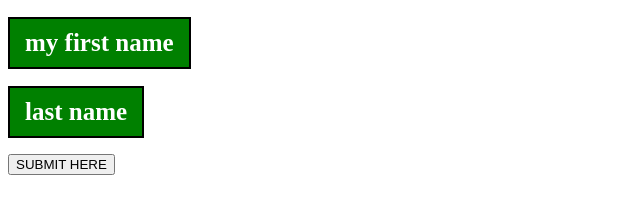
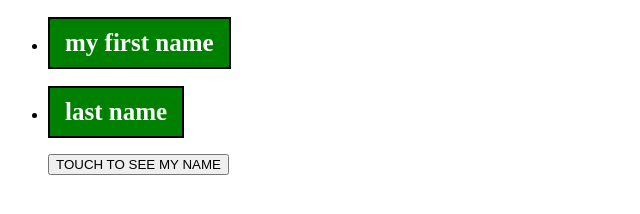
Before and after one commit to Kennethcpp/DOM-API, a plain HTML site: page html_manip/index.html in a window 1280 px wide. Shown: the whole page, without its empty margins (0-640 px from the left). Drawn offline with Linux system fonts and the light colour scheme.

Commit message:
Update index.html

```diff
--- a/html_manip/index.html
+++ b/html_manip/index.html
@@ -3,19 +3,20 @@
 <head>
     <meta charset="UTF-8">
     <meta name="viewport" content="width=device-width, initial-scale=1.0">
-    <title>javaScript DOM</title>
+    <title>HTML DOM MANIP</title>
     <link rel="stylesheet" href="index.css">
 </head>
 
 <body>
-   <h1 id="name1">my first name</h1>
-   <h1 id="name2"> last name</h2>
-
-   <button id="btn">SUBMIT HERE</button>
-
-   <div id="container">
-
-   </div>
+   <ul>
+        <li>
+            <h1 id="name1"> my first name</h1>
+        </li>
+        <li>
+            <h1 id="name2"> last name</h2>
+             <button id="btn">TOUCH TO SEE MY NAME</button>
+        </li>
+    </ul>
 
 
     <script src="index.js"></script>
```
